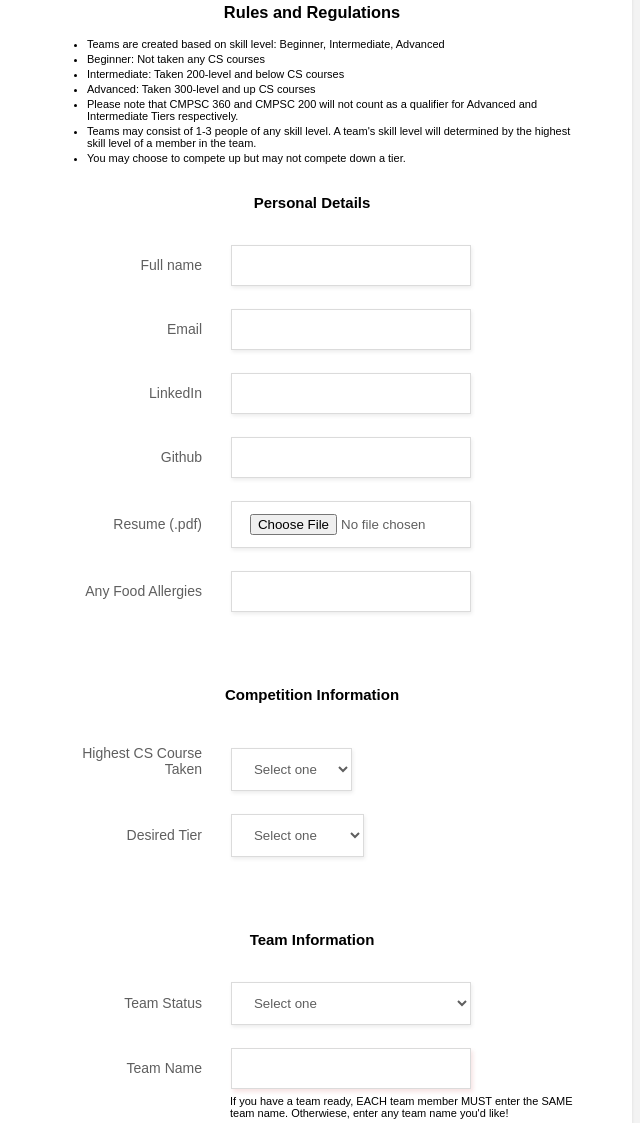
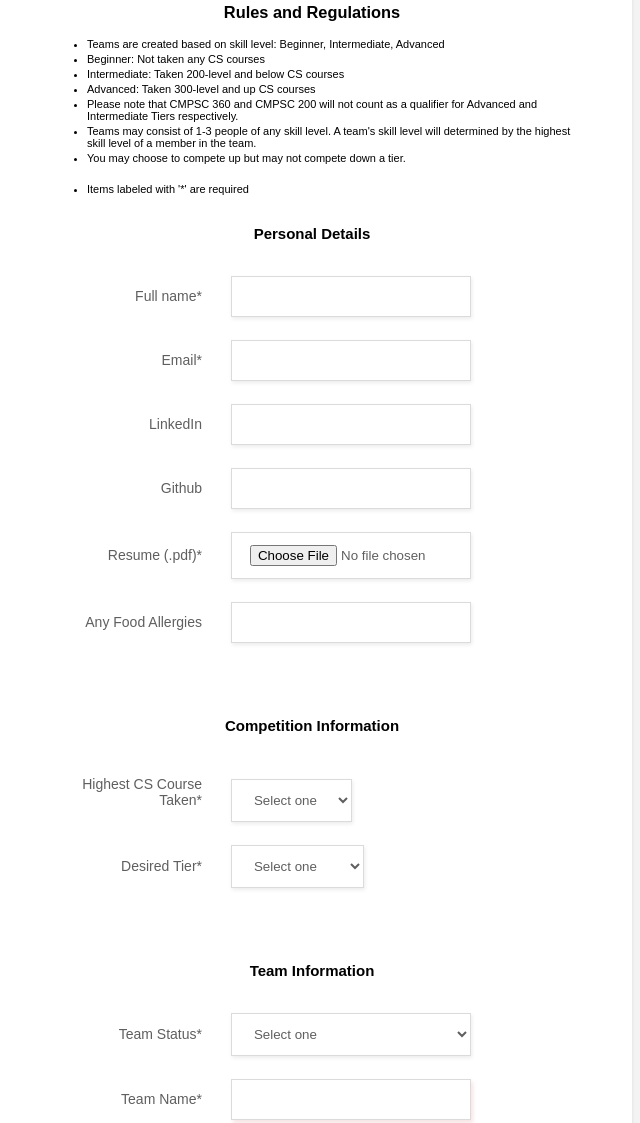
Before and after one commit to mayankmmmx/CodePSU-Website, a plain HTML site: page registration.html in a window 1280 px wide. Shown: the part 160-1283 px from the top of the page, without its empty margins (328-968 px from the left). Drawn offline with nearby package versions, Linux system fonts and the light colour scheme.

Commit message:
Added required questions labeling

```diff
--- a/registration.html
+++ b/registration.html
@@ -31,6 +31,8 @@
                     <li>Please note that CMPSC 360 and CMPSC 200 will not count as a qualifier for Advanced and Intermediate Tiers respectively.</li>
                     <li>Teams may consist of 1-3 people of any skill level. A team's skill level will determined by the highest skill level of a member in the team.</li>
                     <li>You may choose to compete up but may not compete down a tier.</li>
+                    <br />
+                    <li>Items labeled with '*' are required</li>
                 </ul>
             </div>
             <br />
@@ -42,7 +44,7 @@
             <div class='form-row form-input-name-row'>
 
                 <label>
-                    <span>Full name</span>
+                    <span>Full name*</span>
                     <input type='text' name='name'>
                 </label>
 
@@ -55,7 +57,7 @@
             <div class='form-row form-input-email-row'>
 
                 <label>
-                    <span>Email</span>
+                    <span>Email*</span>
                     <input type='text' name='email'>
                 </label>
 
@@ -94,7 +96,7 @@
             <div class='form-row form-input-resume-row'>
 
                 <label>
-                    <span>Resume (.pdf)</span>
+                    <span>Resume (.pdf)*</span>
                     <input type='file' name='file' id="file_up">
                 </label>
 
@@ -126,7 +128,7 @@
             <div class='form-row form-input-highest-cs-row'>
 
                 <label>
-                    <span>Highest CS Course Taken</span>
+                    <span>Highest CS Course Taken*</span>
                     <select name='highest_cs_course'>
                         <option>Select one</option>
                         <option>None</option>
@@ -146,7 +148,7 @@
             <div class='form-row form-input-tier-row'>
 
                 <label>
-                    <span>Desired Tier</span>
+                    <span>Desired Tier*</span>
                     <select name='tier'>
                         <option>Select one</option>
                         <option>Beginner</option>
@@ -170,7 +172,7 @@
             <div class='form-row form-input-team-or-match-row'>
 
                 <label>
-                    <span>Team Status</span>
+                    <span>Team Status*</span>
                     <select name='team_or_match'>
                         <option>Select one</option>
                         <option>I WOULD like to compete INDEPENDENTLY</option>
@@ -188,7 +190,7 @@
             <div class='form-row form-input-team-name-row'>
 
                 <label>
-                    <span>Team Name</span>
+                    <span>Team Name*</span>
                     <input type='text' name='team_name'>
                 </label>
 
@@ -271,7 +273,7 @@
             <div class='form-row form-input-share-info-row'>
 
                 <label>
-                    <span>Share Information</span>
+                    <span>Share Information*</span>
                      <select name='can_share_info'>
                         <option>Yes</option>
                         <option>No</option>
```
